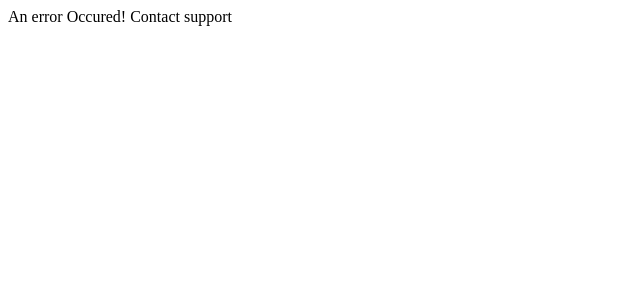
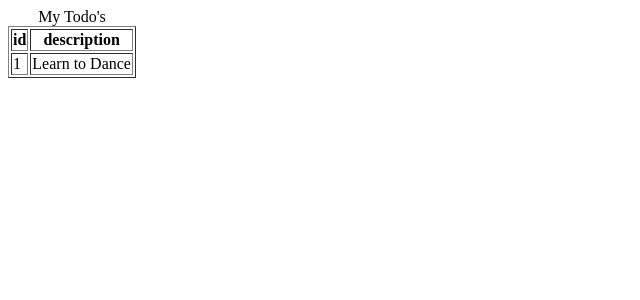
Before and after one commit to kbhalla22/ToDo-Angular-SpringBoot, an Angular app: page /todos in a window 1280 px wide. Shown: the top 300 px of the page, without its empty margins (0-640 px from the left). Built offline with nearby package versions, Linux system fonts and the light colour scheme.

Commit message:
edited the component code

```diff
--- a/src/app/app-routing.module.ts
+++ b/src/app/app-routing.module.ts
@@ -3,11 +3,13 @@ import { Routes, RouterModule } from '@angular/router';
 import { LoginComponent } from './login/login.component';
 import { WelcomeComponent } from './welcome/welcome.component';
 import { ErrorComponent } from './error/error.component';
+import { ListTodosComponent } from './list-todos/list-todos.component';
 
 //welcome
 const routes: Routes = [{path:'',component:LoginComponent},
   {path:'login',component:LoginComponent},
-{path:'welcome',component:WelcomeComponent},
+{path:'welcome/:name',component:WelcomeComponent},
+{path:'todos',component:ListTodosComponent},
 {path:'**',component:ErrorComponent}
 ];
 
--- a/src/app/app.module.ts
+++ b/src/app/app.module.ts
@@ -7,13 +7,15 @@ import { WelcomeComponent } from './welcome/welcome.component';
 import { LoginComponent } from './login/login.component';
 import { FormsModule } from '@angular/forms';
 import { ErrorComponent } from './error/error.component';
+import { ListTodosComponent } from './list-todos/list-todos.component';
 
 @NgModule({
   declarations: [
     AppComponent,
     WelcomeComponent,
     LoginComponent,
-    ErrorComponent
+    ErrorComponent,
+    ListTodosComponent
   ],
   imports: [
     BrowserModule,
--- /dev/null
+++ b/src/app/list-todos/list-todos.component.html
@@ -0,0 +1,16 @@
+<table border="1">
+  <caption> My Todo's </caption>
+  <thead>
+    <tr>
+      <th>id</th>
+      <th>description</th>
+    </tr>
+  </thead>
+  <tbody>
+    <tr>
+      <td>{{todo.id}}</td>
+      <td>{{todo.description}}</td>
+    </tr>
+
+  </tbody>
+</table>
--- /dev/null
+++ b/src/app/list-todos/list-todos.component.ts
@@ -0,0 +1,18 @@
+import { Component, OnInit } from '@angular/core';
+
+@Component({
+  selector: 'app-list-todos',
+  templateUrl: './list-todos.component.html',
+  styleUrls: ['./list-todos.component.css']
+})
+export class ListTodosComponent implements OnInit {
+todo={
+  id: 1,
+  description: 'Learn to Dance'
+}
+  constructor() { }
+
+  ngOnInit() {
+  }
+
+}
--- a/src/app/login/login.component.ts
+++ b/src/app/login/login.component.ts
@@ -1,4 +1,5 @@
 import { Component, OnInit } from '@angular/core';
+import { Router } from '@angular/router';
 
 @Component({
   selector: 'app-login',
@@ -8,12 +9,23 @@ import { Component, OnInit } from '@angular/core';
 export class LoginComponent implements OnInit {
 username = 'kbhalla22'
 password= ''
-  constructor() { }
+errorMessage='Invalid Credentials'
+invalidLogin=false
+
+//Router
+//dependancy injection
+  constructor(private router: Router) { }
 
   ngOnInit() {
   }
 
   handleLogin(){
-    console.log(this.username);
+    //console.log(this.username);
+if (this.username==='kbhalla22' && this.password===''){
+  this.router.navigate(['welcome',this.username])
+  this.invalidLogin=false
+}else {
+  this.invalidLogin=true
+}
   }
 }
--- a/src/app/welcome/welcome.component.html
+++ b/src/app/welcome/welcome.component.html
@@ -1,3 +1 @@
-<p>
-  welcome works!
-</p>
+Welcome {{name}}. Welcome to our app.
--- a/src/app/welcome/welcome.component.ts
+++ b/src/app/welcome/welcome.component.ts
@@ -1,5 +1,6 @@
 import { Component, OnInit } from '@angular/core';
 import {AppComponent} from '../app.component';
+import { ActivatedRoute } from '@angular/router';
 
 @Component({
   selector: 'app-welcome',
@@ -9,10 +10,15 @@ import {AppComponent} from '../app.component';
 export class WelcomeComponent implements OnInit {
 
   message='welcome to my app';
-  constructor() { }
+  name=''
+
+  //activatedRoute
+  constructor(private route: ActivatedRoute) { }
 
   ngOnInit() {
-    console.log(this.message);
+    //console.log(this.message);
+    //console.log(this.route.snapshot.params['name'])
+   this.name =this.route.snapshot.params['name']
   }
 
 }
```
Also changed, not shown: src/app/list-todos/list-todos.component.css (added), 1 other file (tests, documents, lock files or other folders).
